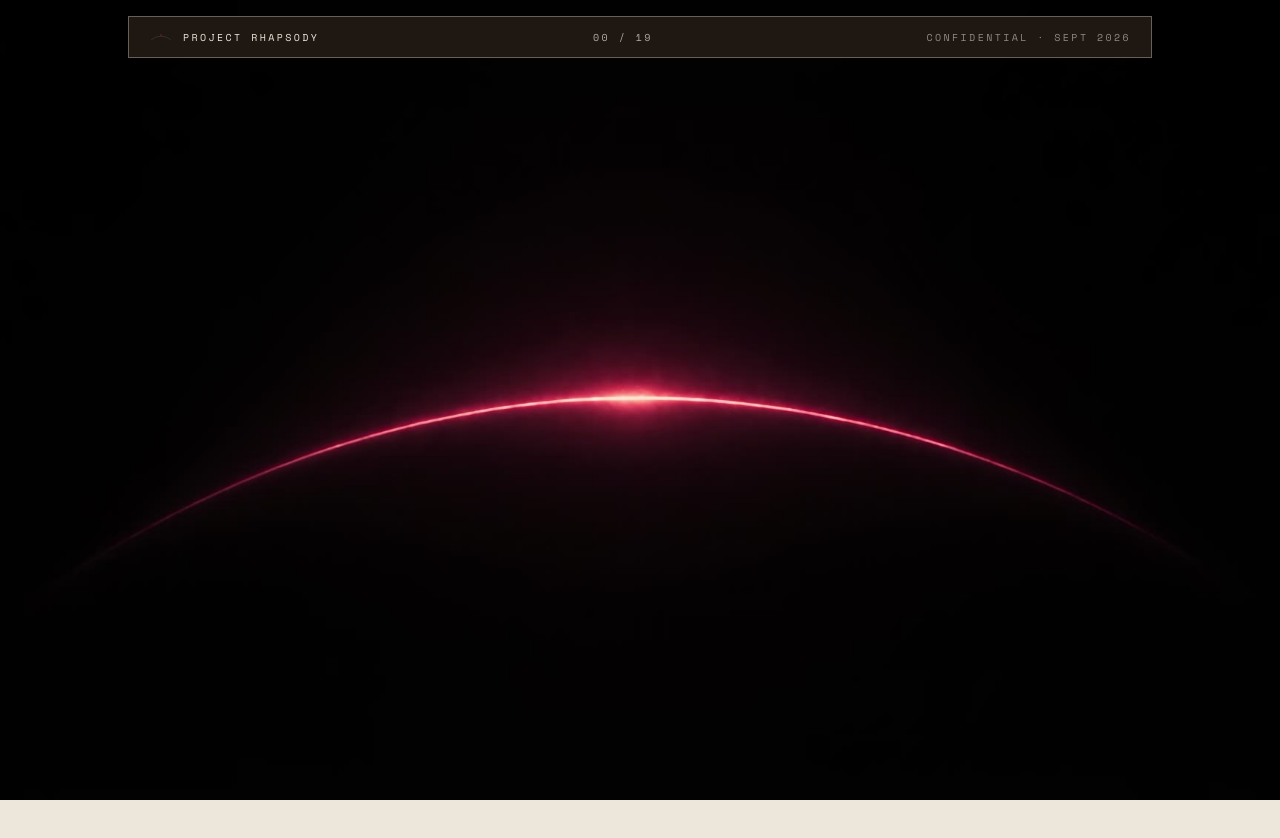
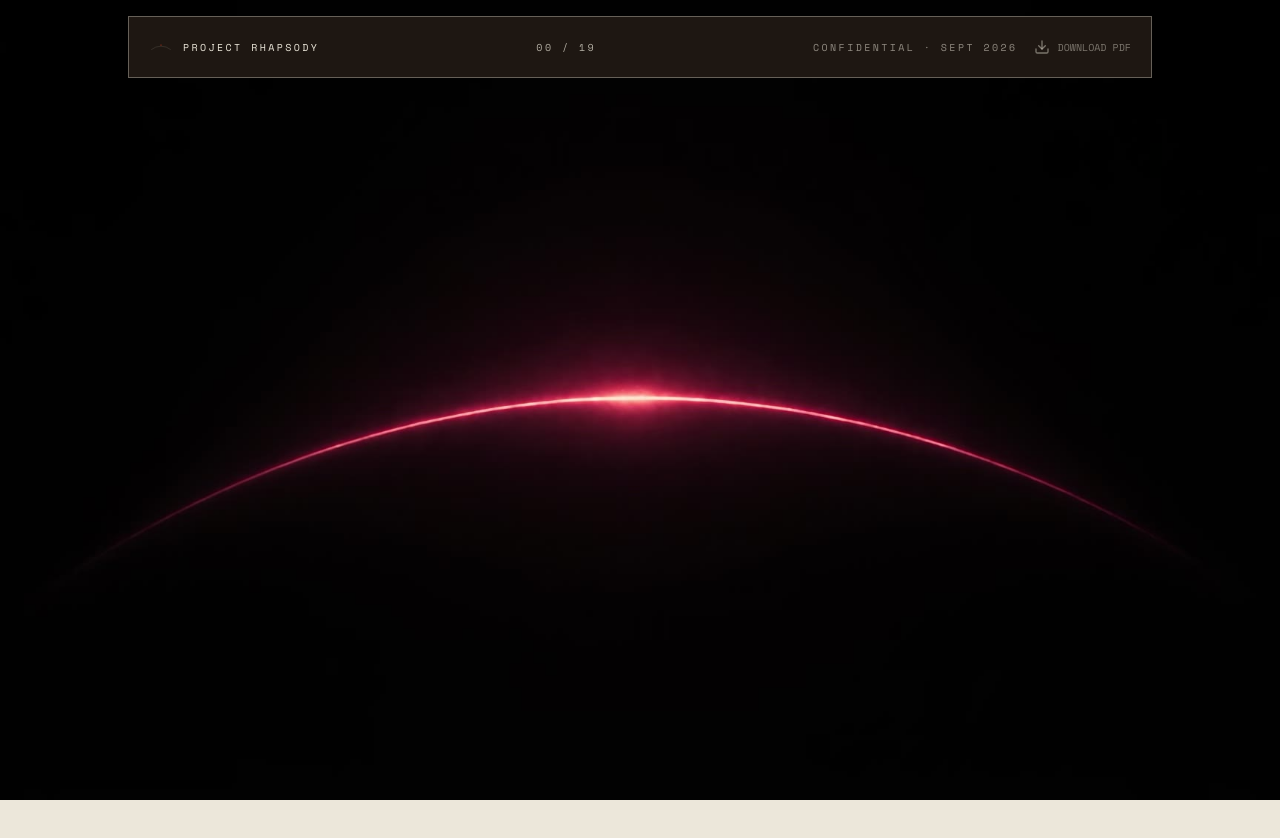
Before and after one commit to unclepauliees/rhapsody-investor-deck, a Next.js app: page / in a window 1280 px wide. Shown: the top 838 px of the page. Built offline with nearby package versions, Linux system fonts and the light colour scheme.

Commit message:
Add PDF download placeholder pending final designed deck

```diff
--- a/components/chrome/navbar.tsx
+++ b/components/chrome/navbar.tsx
@@ -1,6 +1,7 @@
 "use client";
 
 import Image from "next/image";
+import { Download } from "lucide-react";
 import { useEffect, useState } from "react";
 import { SECTIONS } from "@/lib/sections-meta";
 import { withBasePath } from "@/lib/base-path";
@@ -35,10 +36,10 @@ export function Navbar() {
   return (
     <header className="fixed top-0 inset-x-0 z-50 flex justify-center px-4 pt-4">
       <nav
-        className="flex w-full max-w-5xl items-center justify-between gap-4 border border-[color:color-mix(in_oklab,var(--paper)_35%,transparent)] bg-[color:color-mix(in_oklab,var(--espresso)_72%,transparent)] px-5 py-3 text-paper backdrop-blur-md"
+        className="flex w-full max-w-5xl items-center justify-between gap-2 border border-[color:color-mix(in_oklab,var(--paper)_35%,transparent)] bg-[color:color-mix(in_oklab,var(--espresso)_72%,transparent)] px-3 py-3 text-paper backdrop-blur-md sm:gap-4 sm:px-5"
         aria-label="Presentation navigation"
       >
-        <div className="flex items-center gap-2.5 font-mono-rh text-[10px] tracking-[0.24em] uppercase">
+        <div className="flex items-center gap-2.5 whitespace-nowrap font-mono-rh text-[10px] tracking-[0.12em] uppercase sm:tracking-[0.24em]">
           <span className="inline-block h-4 w-6 shrink-0" aria-hidden>
             <Image
               src={withBasePath("/brand/emblem-on-dark.svg")}
@@ -53,14 +54,26 @@ export function Navbar() {
         <button
           type="button"
           onClick={() => setOpen((v) => !v)}
-          className="font-mono-rh text-[10px] tracking-[0.24em] uppercase text-[color:rgba(236,231,218,0.72)] hover:text-paper"
+          className="shrink-0 font-mono-rh text-[10px] tracking-[0.24em] uppercase text-[color:rgba(236,231,218,0.72)] hover:text-paper"
           aria-expanded={open}
         >
           {active} / 19
         </button>
 
-        <div className="hidden font-mono-rh text-[10px] tracking-[0.24em] uppercase text-[color:rgba(236,231,218,0.55)] sm:block">
-          Confidential · Sept 2026
+        <div className="flex shrink-0 items-center gap-4">
+          <span className="hidden font-mono-rh text-[10px] tracking-[0.24em] uppercase text-[color:rgba(236,231,218,0.55)] lg:block">
+            Confidential · Sept 2026
+          </span>
+          <button
+            type="button"
+            disabled
+            aria-label="Download PDF (coming soon)"
+            title="PDF coming soon"
+            className="inline-flex min-h-9 min-w-9 cursor-not-allowed items-center justify-center gap-2 font-mono-rh text-[10px] uppercase text-paper/45"
+          >
+            <Download className="size-4" aria-hidden="true" />
+            <span className="hidden sm:inline">Download PDF</span>
+          </button>
         </div>
       </nav>
 
```
Also changed, not shown: 1 other file (tests, documents, lock files or other folders).
